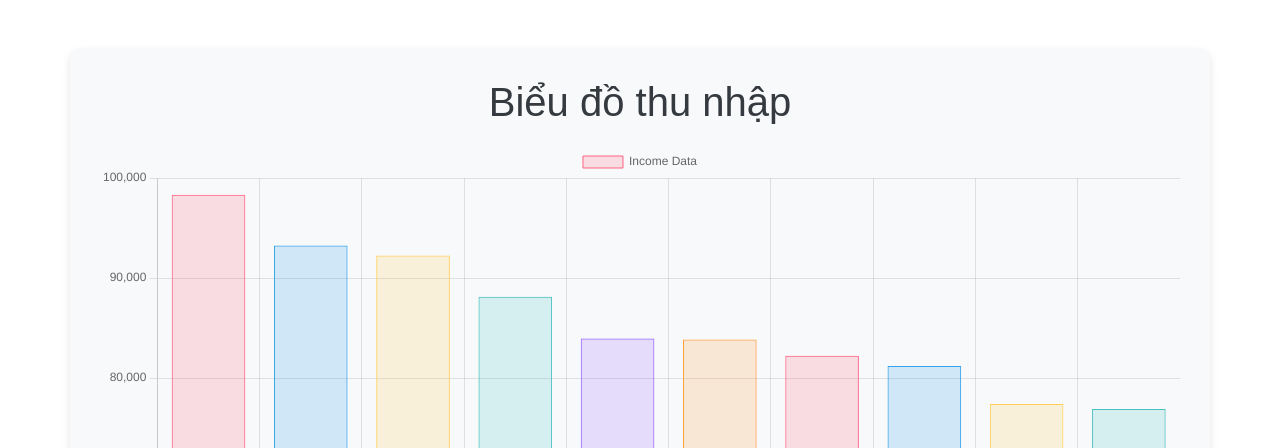
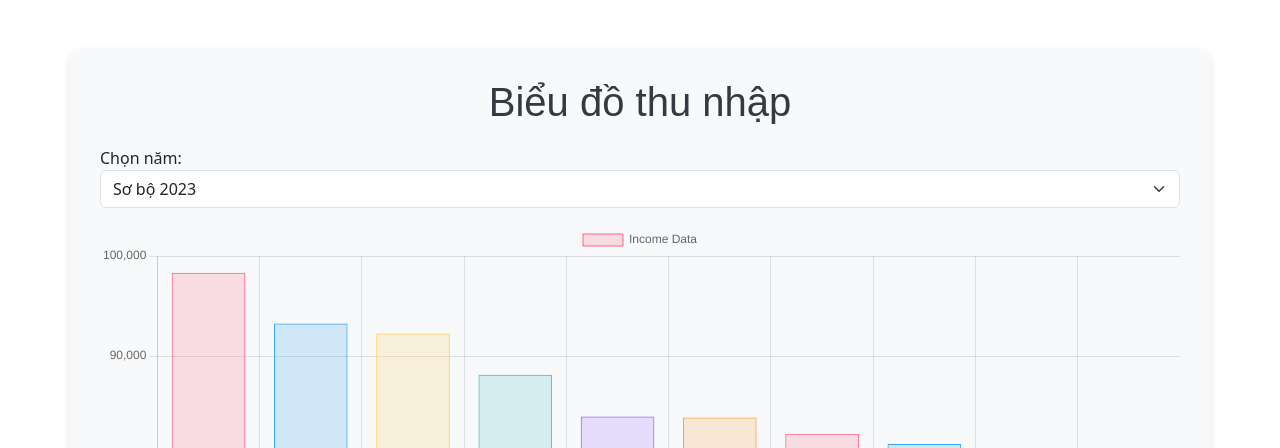
Before and after one commit to pato24193/flask_vietnam_visualization, a Flask app: page /income_chart in a window 1280 px wide. Shown: the part 63-511 px from the top of the page. Run offline with Flask 3, Linux system fonts and the light colour scheme; data comes from the database, SQL or seed files in the repository.

Commit message:
pato update dropdown for income screen

```diff
--- a/app.py
+++ b/app.py
@@ -1,7 +1,7 @@
 import json
 
 import plotly.utils
-from flask import Flask, render_template
+from flask import Flask, render_template, request
 import sqlite3
 import pandas as pd
 import plotly.graph_objects as go
@@ -115,13 +115,14 @@ def labor_force_chart():
     return render_template('labor_force_chart.html', data=data)
 
 # Lấy dữ liệu income từ SQLite
-def get_income_data():
+def get_income_data(year):
     conn = sqlite3.connect(Config.DB_NAME)
     cursor = conn.cursor()
     cursor.execute('''SELECT province, money
                    FROM income
+                   WHERE `year` = ?
                    ORDER BY money DESC
-                   LIMIT 10''')
+                   LIMIT 10''', (year,))
     data = cursor.fetchall()
     conn.close()
     return data
@@ -129,13 +130,14 @@ def get_income_data():
 # Route để hiển thị income theo Doughnut Chart
 @app.route('/income_chart')
 def income_doughnut_chart():
-    data = get_income_data()  # Lấy dữ liệu từ SQLite
+    selected_year = request.args.get('year', 'Sơ bộ 2023')
+    data = get_income_data(selected_year)  # Lấy dữ liệu từ SQLite
     provinces = [row[0] for row in data]
     money = [row[1] for row in data]
 
     sendingData = {"provinces": provinces, "money": money}
 
-    return render_template('income_chart.html', data=sendingData)
+    return render_template('income_chart.html', data=sendingData, selected_year=selected_year)
 
 # Dashboard
 @app.route('/')
--- a/templates/income_chart.html
+++ b/templates/income_chart.html
@@ -1,8 +1,23 @@
     {% extends "base.html" %}
 
     {% block content %}
+
     <h1>Biểu đồ thu nhập</h1>
+
+    <div class="form-group mb-3">
+        <label for="year-select">Chọn năm:</label>
+        <form method="GET" action="/income_chart">
+            <select id="year-select" name="year" class="form-select" onchange="this.form.submit()">
+                <option value="2021" {% if selected_year == '2021' %}selected{% endif %}>2021</option>
+                <option value="2022" {% if selected_year == '2022' %}selected{% endif %}>2022</option>
+                <option value="Sơ bộ 2023" {% if selected_year == 'Sơ bộ 2023' %}selected{% endif %}>Sơ bộ 2023</option>
+            </select>
+        </form>
+    </div>
+
     <canvas id="barChart" width="400" height="400"></canvas>
+
+    <script src="https://code.jquery.com/jquery-3.6.0.min.js"></script>
     <script>
         var ctx = document.getElementById('barChart').getContext('2d');
 
@@ -49,5 +64,6 @@
                 }
             }
         });
+
     </script>
 {% endblock %}
```
